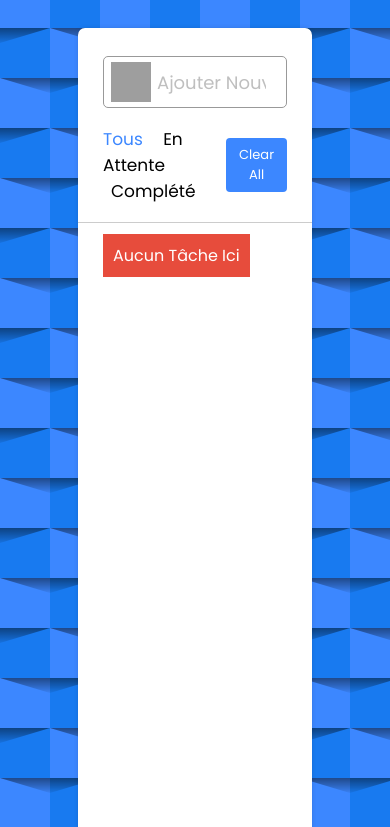
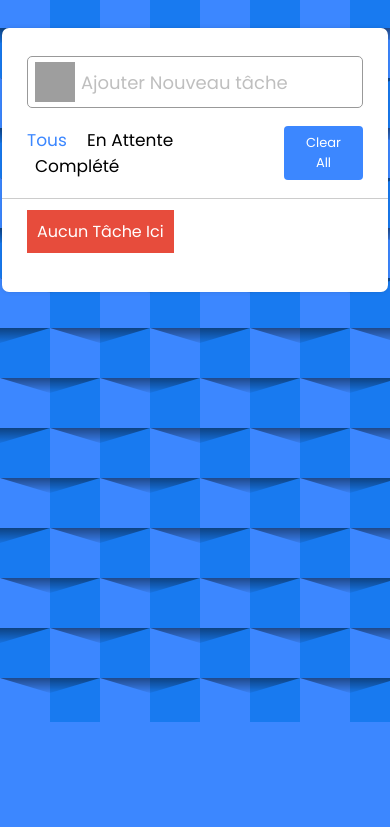
Before and after one commit to ayoub0921/task-manegemnt-app, a plain HTML site: page index.html in a window 390 px wide. Shown: the part 122-949 px from the top of the page. After the commit the page ends 844 px from the top, so only its background shows below. Drawn offline with nearby package versions, Linux system fonts and the light colour scheme; grey boxes are pictures that could not be loaded.

Commit message:
responsive designe

```diff
--- a/style/style.css
+++ b/style/style.css
@@ -282,6 +282,7 @@ background: linear-gradient(90deg, rgba(255,255,255,1) 50%, rgba(245,246,250,1)
 
 @media only screen and (max-width: 600px) {
     .wrapper{
-        height: 100%;
+        width: 99%;
     }
+
 }
```
